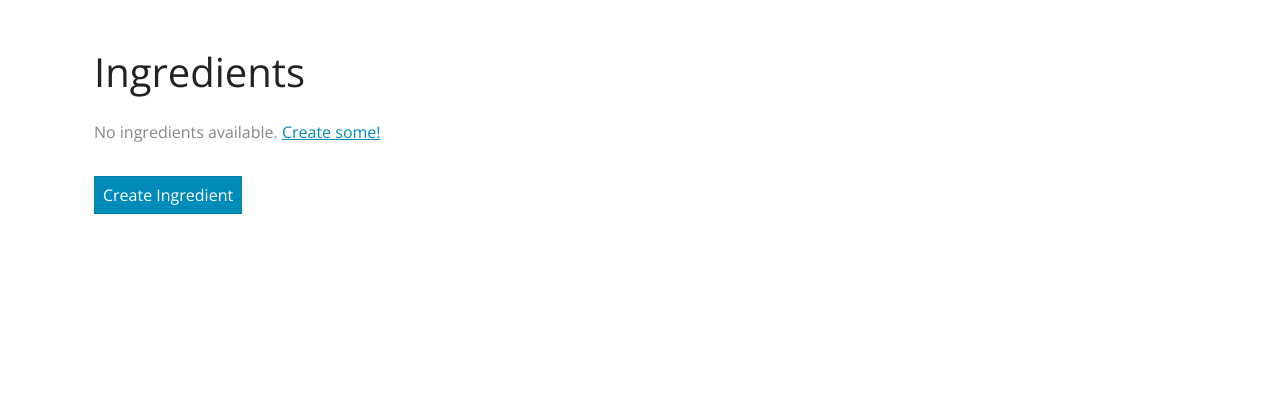
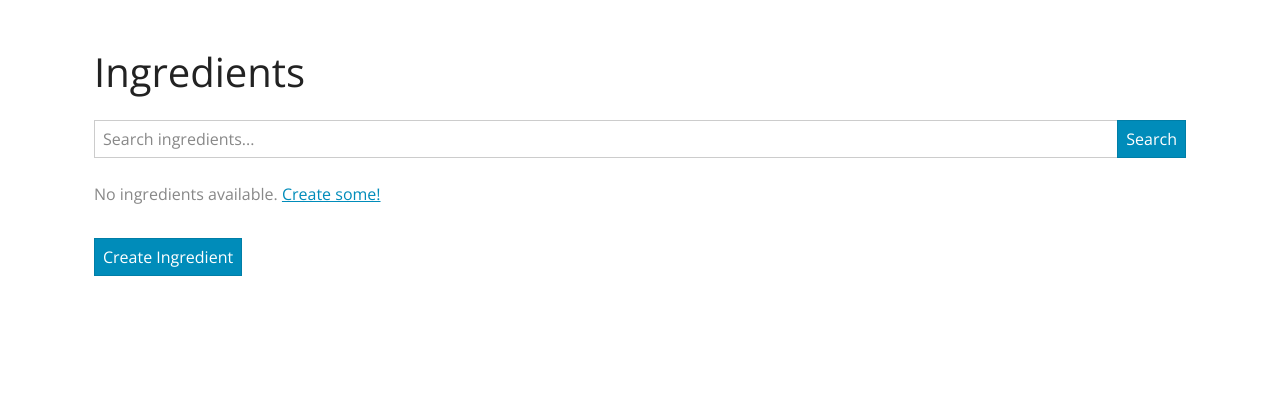
Before and after one commit to juliaberning/django-delights, a Django app: page /ingredients/ in a window 1280 px wide. Shown: the part 56-476 px from the top of the page. Run offline with Django 5.2, Linux system fonts and the light colour scheme; the visitor is signed in with stand-in values (Sample User, id 1); data that the repository does not hold is empty; some libraries are stand-ins or nearby versions.

Commit message:
feat: Search ingredients

```diff
--- a/restaurant/templates/restaurant/ingredient_list.html
+++ b/restaurant/templates/restaurant/ingredient_list.html
@@ -5,6 +5,12 @@
 {% block content %}
 <div class="container mt-4">
     <h1 class="mb-4">Ingredients</h1>
+        <form method="get" class="mb-4">
+        <div class="input-group">
+            <input type="text" name="q" class="form-control" placeholder="Search ingredients..." value="{{ search_query }}">
+            <button type="submit" class="btn btn-primary">Search</button>
+        </div>
+    </form>
 
     {% if ingredients %}
     <table class="table table-hover mt-4">
--- a/restaurant/views.py
+++ b/restaurant/views.py
@@ -109,8 +109,16 @@ class IngredientListView(LoginRequiredMixin, ListView):
     template_name = 'restaurant/ingredient_list.html'
     context_object_name = 'ingredients'
 
+    def get_queryset(self):
+        queryset = super().get_queryset()
+        search_query = self.request.GET.get('q')
+        if search_query:
+            queryset = queryset.filter(name__icontains=search_query)
+        return queryset
+
     def get_context_data(self, **kwargs):
         context = super().get_context_data(**kwargs)
+        context['search_query'] = self.request.GET.get('q', '')
         context['inventory_value'] = sum(
             [ingredient.price_per_unit * ingredient.quantity for ingredient in self.object_list]
         )
```
Also changed, not shown: restaurant/tests.py (+4 -4 lines).
